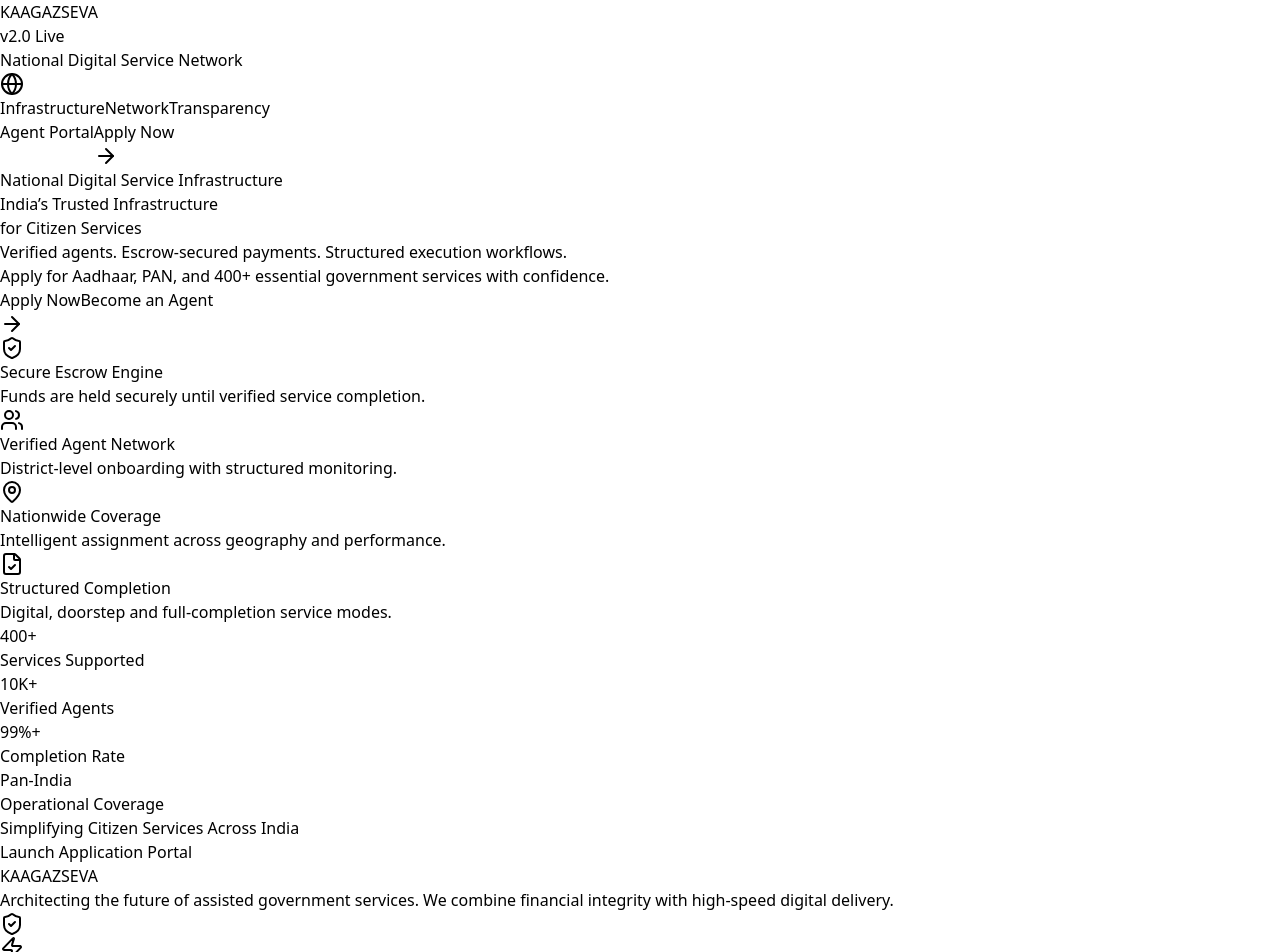
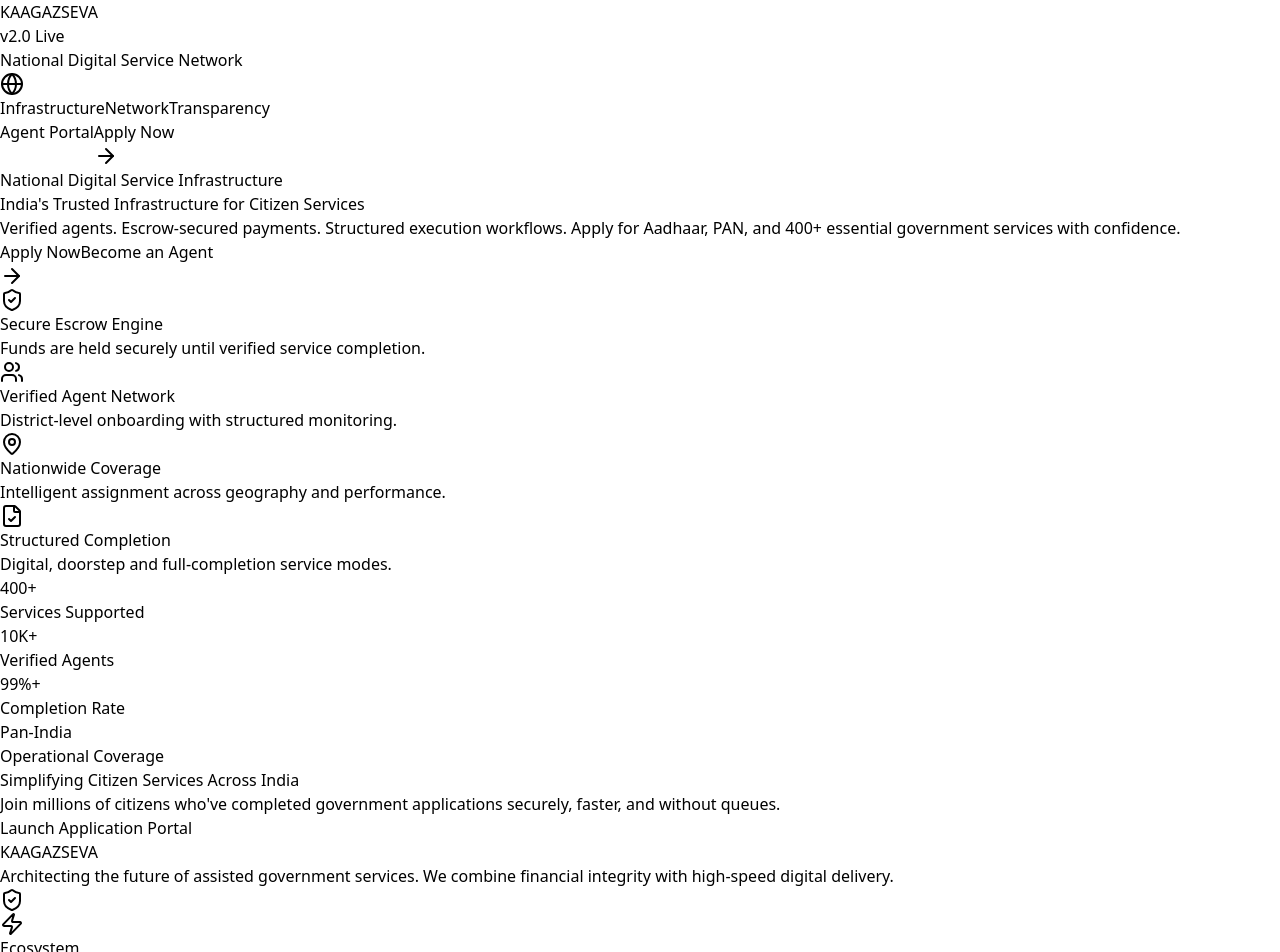
Before and after one commit to shubhamk2253/kaagazseva-frontend, a React (Vite) app: page / in a window 1280 px wide. Shown: the top 952 px of the page. Built offline with nearby package versions, Linux system fonts and the light colour scheme.

Commit message:
Update Home.tsx

```diff
--- a/src/pages/public/Home.tsx
+++ b/src/pages/public/Home.tsx
@@ -9,6 +9,46 @@
   ArrowRight,
 } from 'lucide-react';
 
+// ── Constants ──────────────────────────────────────────────────────────────
+// Extracted so metrics and trust cards can be updated in one place
+// without touching JSX.
+
+const TRUST_CARDS = [
+  {
+    id: 'escrow',
+    icon: ShieldCheck,
+    title: 'Secure Escrow Engine',
+    desc: 'Funds are held securely until verified service completion.',
+  },
+  {
+    id: 'agents',
+    icon: Users,
+    title: 'Verified Agent Network',
+    desc: 'District-level onboarding with structured monitoring.',
+  },
+  {
+    id: 'coverage',
+    icon: MapPin,
+    title: 'Nationwide Coverage',
+    desc: 'Intelligent assignment across geography and performance.',
+  },
+  {
+    id: 'completion',
+    icon: FileCheck,
+    title: 'Structured Completion',
+    desc: 'Digital, doorstep and full-completion service modes.',
+  },
+] as const;
+
+const METRICS = [
+  { id: 'services',    label: 'Services Supported',   val: '400+' },
+  { id: 'agents',      label: 'Verified Agents',       val: '10K+' },
+  { id: 'completion',  label: 'Completion Rate',        val: '99%+' },
+  { id: 'coverage',    label: 'Operational Coverage',  val: 'Pan-India' },
+] as const;
+
+// ── Component ──────────────────────────────────────────────────────────────
+
 const Home: React.FC = () => {
   return (
     <div className="min-h-screen bg-[#F6F8FB] text-slate-900">
@@ -16,37 +56,52 @@
       {/* ================= HERO ================= */}
       <section className="pt-36 pb-32 px-6 max-w-7xl mx-auto text-center">
 
-        {/* Institutional Tag */}
+        {/* Institutional Tag — bumped to text-xs (12px min for readability) */}
         <div className="inline-block mb-12 px-6 py-2 rounded-full bg-white border border-slate-200 shadow-sm">
-          <span className="text-[11px] font-bold uppercase tracking-[0.25em] text-slate-500">
+          <span className="text-xs font-bold uppercase tracking-[0.25em] text-slate-500">
             National Digital Service Infrastructure
           </span>
         </div>
 
-        <h1 className="text-[58px] md:text-[74px] font-black leading-[1.08] tracking-tight mb-8">
-          India’s Trusted Infrastructure <br />
-          for Citizen Services
+        {/*
+          FIX: Removed hard <br /> which broke layout at mid-range widths.
+          Using [text-wrap:balance] so the browser wraps naturally and evenly.
+        */}
+        <h1 className="[text-wrap:balance] text-[clamp(2.5rem,6vw,4.625rem)] font-black leading-[1.08] tracking-tight mb-8">
+          India's Trusted Infrastructure for Citizen Services
         </h1>
 
+        {/*
+          FIX: Removed the hidden-md <br /> — paragraph reflows naturally.
+        */}
         <p className="max-w-2xl mx-auto text-lg md:text-xl text-slate-600 leading-relaxed mb-16">
           Verified agents. Escrow-secured payments. Structured execution workflows.
-          <br className="hidden md:block" />
           Apply for Aadhaar, PAN, and 400+ essential government services with confidence.
         </p>
 
         {/* CTA */}
         <div className="flex flex-col sm:flex-row justify-center gap-6">
-          <Link to="/login">
+
+          {/*
+            FIX: "Apply Now" routes to /login with role=citizen so the
+            login/signup page can pre-select the correct flow.
+          */}
+          <Link to="/login?role=citizen">
             <Button
               size="lg"
               className="h-16 px-14 bg-blue-700 hover:bg-blue-800 text-white rounded-2xl shadow-xl shadow-blue-200 flex items-center gap-3"
             >
               Apply Now
-              <ArrowRight className="w-5 h-5" />
+              {/* FIX: decorative icon — hidden from assistive tech */}
+              <ArrowRight className="w-5 h-5" aria-hidden="true" />
             </Button>
           </Link>
 
-          <Link to="/login">
+          {/*
+            FIX: "Become an Agent" routes to /login with role=agent.
+            Previously both buttons went to /login with no context.
+          */}
+          <Link to="/login?role=agent">
             <Button
               variant="outline"
               size="lg"
@@ -55,46 +110,38 @@
               Become an Agent
             </Button>
           </Link>
+
         </div>
       </section>
 
       {/* ================= TRUST GRID ================= */}
-      <section className="py-28 bg-white border-y border-slate-200">
+      <section className="py-28 bg-white border-y border-slate-200" aria-label="Platform trust features">
         <div className="max-w-7xl mx-auto px-6 grid grid-cols-1 md:grid-cols-4 gap-14">
 
-          {[
-            {
-              icon: <ShieldCheck className="w-8 h-8 text-blue-700" />,
-              title: 'Secure Escrow Engine',
-              desc: 'Funds are held securely until verified service completion.'
-            },
-            {
-              icon: <Users className="w-8 h-8 text-blue-700" />,
-              title: 'Verified Agent Network',
-              desc: 'District-level onboarding with structured monitoring.'
-            },
-            {
-              icon: <MapPin className="w-8 h-8 text-blue-700" />,
-              title: 'Nationwide Coverage',
-              desc: 'Intelligent assignment across geography and performance.'
-            },
-            {
-              icon: <FileCheck className="w-8 h-8 text-blue-700" />,
-              title: 'Structured Completion',
-              desc: 'Digital, doorstep and full-completion service modes.'
-            },
-          ].map((item, i) => (
+          {TRUST_CARDS.map(({ id, icon: Icon, title, desc }) => (
             <div
-              key={i}
-              className="bg-slate-50 border border-slate-200 rounded-2xl p-8 hover:shadow-lg transition-all duration-300"
+              key={id}          /* FIX: stable string key, not array index */
+              className={[
+                'bg-slate-50 border border-slate-200 rounded-2xl p-8',
+                /*
+                  FIX: transition-shadow instead of transition-all — only the
+                  shadow changes on hover so this is more performant.
+                  Added focus-visible ring for future interactivity readiness.
+                */
+                'hover:shadow-lg transition-shadow duration-300',
+                'focus-visible:outline-none focus-visible:ring-2 focus-visible:ring-blue-700 focus-visible:ring-offset-2',
+              ].join(' ')}
             >
-              <div className="mb-6">{item.icon}</div>
-              <h3 className="text-lg font-bold mb-3">
-                {item.title}
-              </h3>
-              <p className="text-sm text-slate-600 leading-relaxed">
-                {item.desc}
-              </p>
+              {/*
+                FIX: Icon wrapper carries an aria-hidden so the icon's visual
+                meaning is conveyed by the heading text beside it, not announced
+                redundantly by screen readers.
+              */}
+              <div className="mb-6" aria-hidden="true">
+                <Icon className="w-8 h-8 text-blue-700" />
+              </div>
+              <h3 className="text-lg font-bold mb-3">{title}</h3>
+              <p className="text-sm text-slate-600 leading-relaxed">{desc}</p>
             </div>
           ))}
 
@@ -102,22 +149,28 @@
       </section>
 
       {/* ================= SCALE METRICS ================= */}
-      <section className="py-32 bg-[#F6F8FB]">
+      <section className="py-32 bg-[#F6F8FB]" aria-label="Platform scale">
         <div className="max-w-7xl mx-auto px-6">
           <div className="grid grid-cols-2 md:grid-cols-4 gap-16 text-center">
 
-            {[
-              { label: 'Services Supported', val: '400+' },
-              { label: 'Verified Agents', val: '10K+' },
-              { label: 'Completion Rate', val: '99%+' },
-              { label: 'Operational Coverage', val: 'Pan-India' },
-            ].map((stat, i) => (
-              <div key={i}>
-                <p className="text-5xl font-black text-blue-700 mb-3">
-                  {stat.val}
+            {METRICS.map(({ id, label, val }) => (
+              <div key={id}>   {/* FIX: stable string key */}
+                {/*
+                  Using aria-label on the stat block so screen readers announce
+                  "400+ Services Supported" as a unit rather than two
+                  disconnected strings.
+                */}
+                <p
+                  className="text-5xl font-black text-blue-700 mb-3"
+                  aria-label={`${val} ${label}`}
+                >
+                  {val}
                 </p>
-                <p className="text-xs font-bold uppercase tracking-[0.2em] text-slate-400">
-                  {stat.label}
+                <p
+                  className="text-xs font-bold uppercase tracking-[0.2em] text-slate-400"
+                  aria-hidden="true"   /* label already read above */
+                >
+                  {label}
                 </p>
               </div>
             ))}
@@ -129,11 +182,20 @@
       {/* ================= FINAL CTA ================= */}
       <section className="py-28 bg-gradient-to-r from-blue-700 to-indigo-800 text-white text-center">
         <div className="max-w-3xl mx-auto px-6">
-          <h2 className="text-3xl md:text-4xl font-black mb-10 leading-tight">
+          <h2 className="text-3xl md:text-4xl font-black mb-4 leading-tight">
             Simplifying Citizen Services Across India
           </h2>
 
-          <Link to="/login">
+          {/*
+            FIX: Added a subtext line so the CTA section feels less sparse
+            and gives users a reason to click before they hit the button.
+          */}
+          <p className="text-blue-100 text-base md:text-lg mb-10 max-w-xl mx-auto leading-relaxed">
+            Join millions of citizens who've completed government applications
+            securely, faster, and without queues.
+          </p>
+
+          <Link to="/login?role=citizen">
             <Button
               size="lg"
               className="h-16 px-14 bg-white text-blue-700 hover:bg-blue-50 rounded-2xl font-semibold shadow-xl"
```
